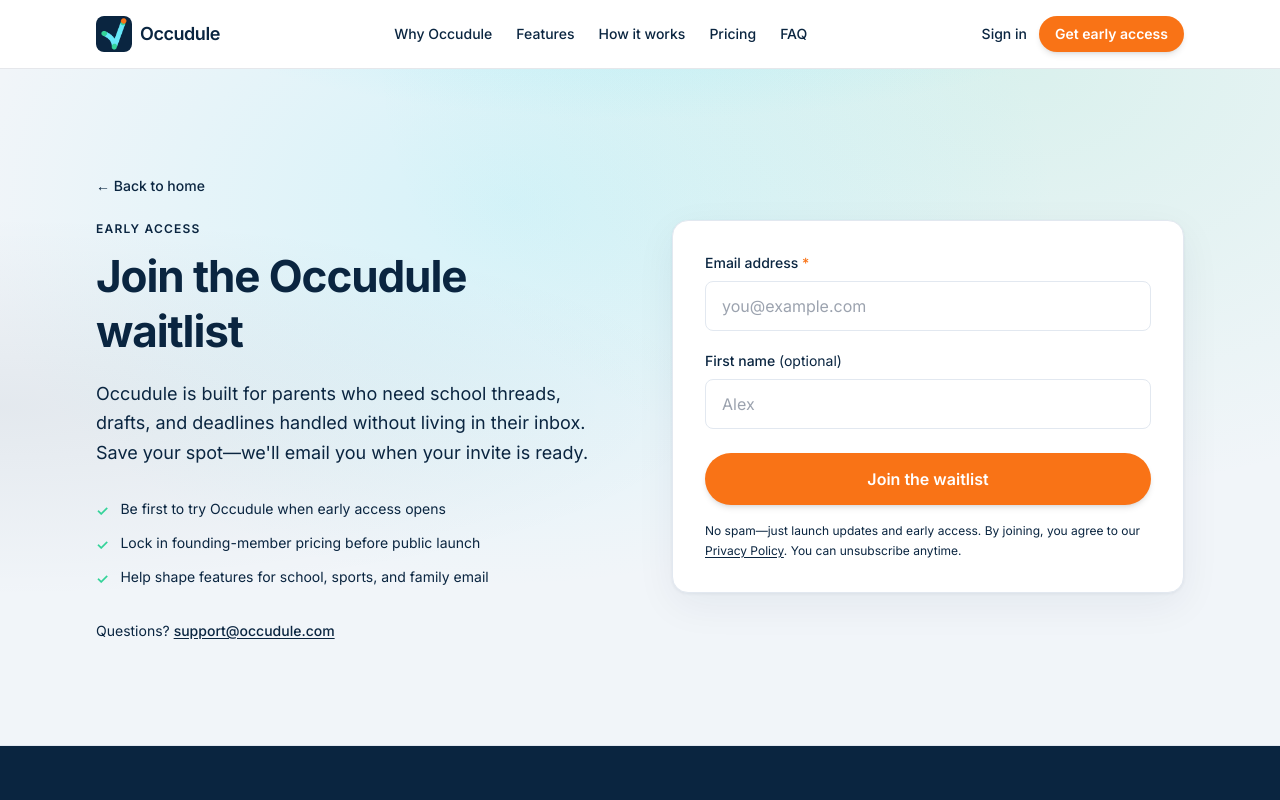
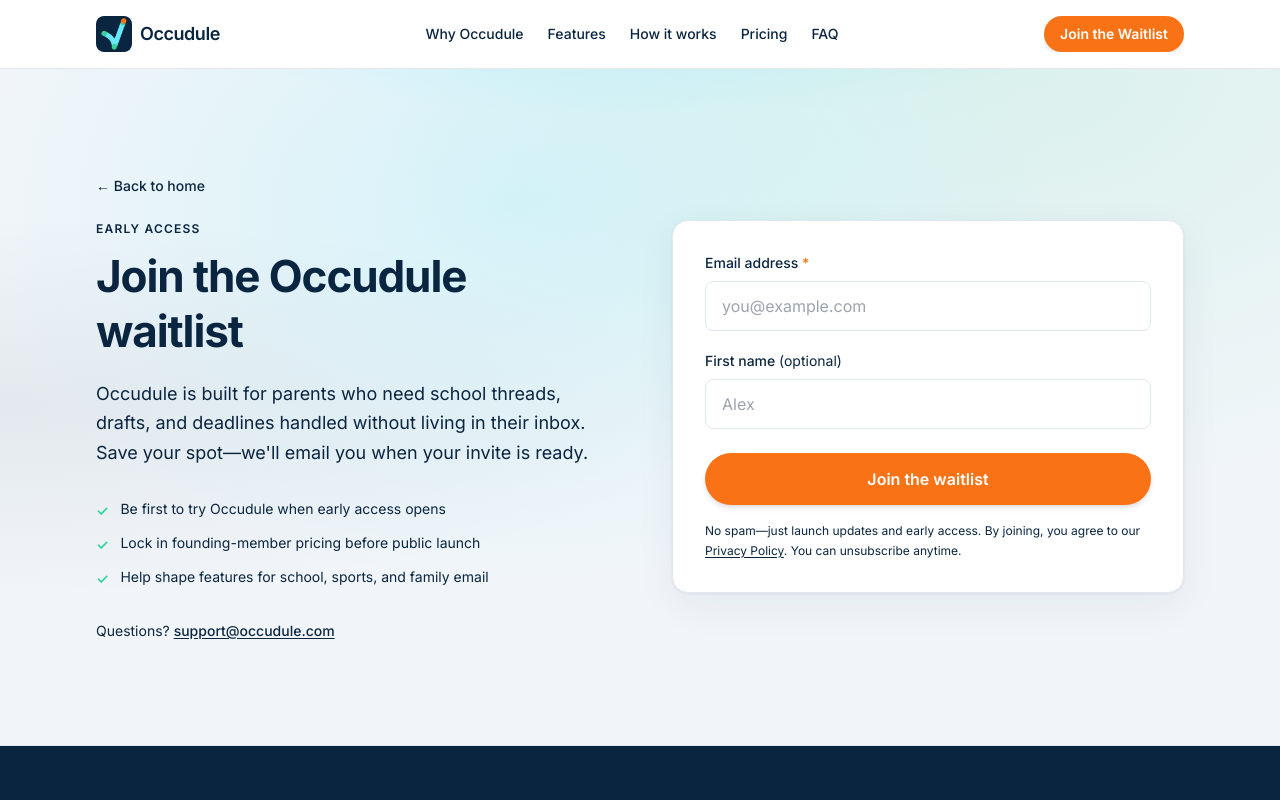
Before and after one commit to linkmind/Occudule-Web, a Next.js app: page /waitlist in a window 1280 px wide. Shown: the top 800 px of the page. Built offline with nearby package versions, Linux system fonts and the light colour scheme.

Commit message:
join the waitlist button done

```diff
--- a/components/Header.tsx
+++ b/components/Header.tsx
@@ -1,4 +1,7 @@
+"use client";
+
 import Link from "next/link";
+import { useEffect, useState } from "react";
 import { CtaButton } from "@/components/CtaButton";
 import { Logo } from "@/components/Logo";
 
@@ -10,7 +13,32 @@ const navLinks = [
   { href: "/#faq", label: "FAQ" },
 ];
 
+const HERO_SECTION_ID = "top";
+
 export function Header() {
+  const [showEarlyAccess, setShowEarlyAccess] = useState(false);
+
+  useEffect(() => {
+    const hero = document.getElementById(HERO_SECTION_ID);
+    if (!hero) {
+      setShowEarlyAccess(true);
+      return;
+    }
+
+    const observer = new IntersectionObserver(
+      ([entry]) => {
+        setShowEarlyAccess(!entry.isIntersecting);
+      },
+      {
+        threshold: 0,
+        rootMargin: "-1px 0px 0px 0px",
+      },
+    );
+
+    observer.observe(hero);
+    return () => observer.disconnect();
+  }, []);
+
   return (
     <header className="sticky top-0 z-50 border-b border-border/80 bg-surface/90 backdrop-blur-md">
       <div className="mx-auto flex max-w-content flex-wrap items-center justify-between gap-x-4 gap-y-3 px-gutter py-4">
@@ -30,15 +58,18 @@ export function Header() {
           ))}
         </nav>
         <div className="flex shrink-0 items-center gap-3">
-          <Link
-            href="#footer"
-            className="hidden text-sm font-medium text-primary/70 hover:text-primary sm:inline"
+          <div
+            className={`overflow-hidden transition-[max-width,opacity] duration-300 ease-out ${
+              showEarlyAccess
+                ? "max-w-[14rem] opacity-100"
+                : "pointer-events-none max-w-0 opacity-0"
+            }`}
+            aria-hidden={!showEarlyAccess}
           >
-            Sign in
-          </Link>
-          <CtaButton href="/waitlist" size="sm">
-            Get early access
-          </CtaButton>
+            <CtaButton href="/waitlist" size="sm" className="whitespace-nowrap">
+              Join the Waitlist
+            </CtaButton>
+          </div>
         </div>
       </div>
     </header>
```
